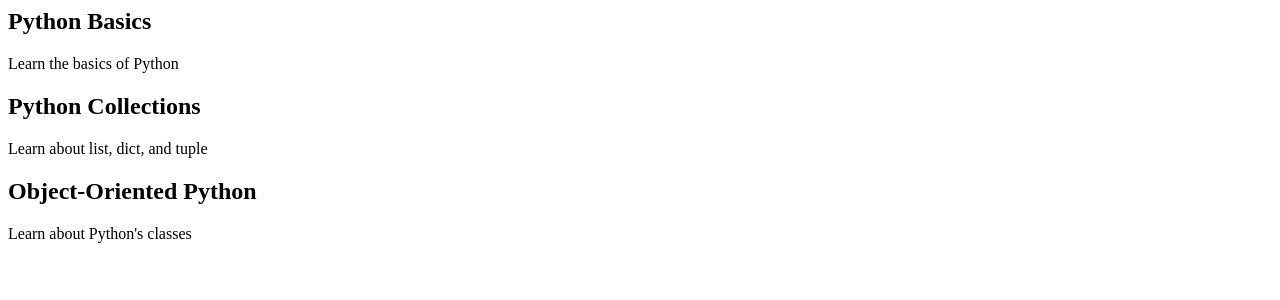
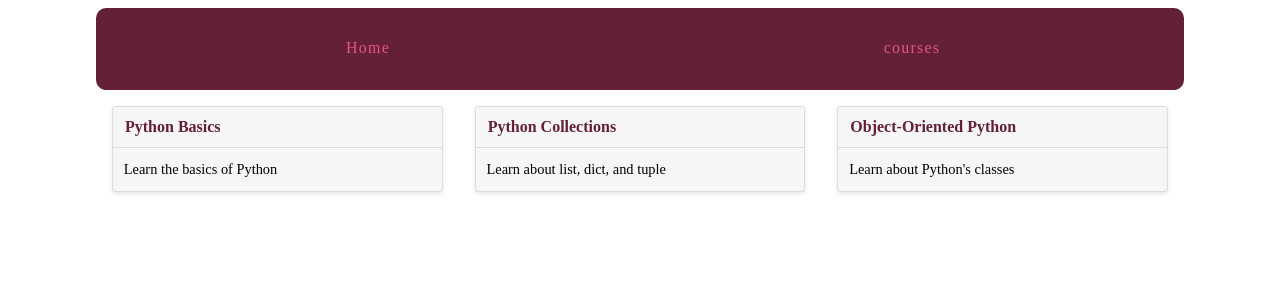
Before and after one commit to Brucehaha/learning_site, a Django app: template courses/templates/courses/course_list.html in a window 1280 px wide. Shown: the top 300 px of the page. Run offline with Django 3.2, Linux system fonts and the light colour scheme; the template is opened without the code that fills it: values that come from a table or form of the project are taken from there, others are empty; data comes from the database, SQL or seed files in the repository.

Commit message:
url tags

```diff
--- a/courses/templates/courses/course_detail.html
+++ b/courses/templates/courses/course_detail.html
@@ -8,7 +8,9 @@
 
 	<section>
 		{% for step in course.step_set.all %}
-			<h3>{{ step.title }}</h3>
+			<h3>
+                <a href="{% url 'courses:step' course_pk=step.course.pk step_pk=step.pk %}">{{ step.title }}</a>
+            </h3>
 		{{ step.description }}
 
 		{% endfor %}
--- a/courses/templates/courses/course_list.html
+++ b/courses/templates/courses/course_list.html
@@ -1,4 +1,18 @@
-{% for course in courses %}
-<h2>{{ course.title }}</h2>
-{{ course.description }}
-{% endfor %}
+{% extends "layout.html" %}
+
+{% block title %}Available Courses{% endblock %}
+{% block content %}
+    <div class="cards">
+        {% for course in courses %}
+            <div class="card">
+             <header><a href="{% url 'courses:detail' pk=course.pk %}">{{ course.title }}</a> </header>
+                <div class="card-copy">
+                    {{ course.description }}
+                </div>
+
+            </div>
+        {% endfor %}
+
+    </div>
+
+{% endblock %}
--- a/courses/templates/courses/step_detail.html
+++ b/courses/templates/courses/step_detail.html
@@ -3,7 +3,9 @@
 {% block title %}{{	step.title	}} - {{	step.course.title	}}{% endblock %}
 {% block content %}
 <article>
-	<h2>{{ step.course.title }}</h2>
+	<h2>
+        <a href="{% url 'courses:detail' pk=step.course.pk %}"> {{ step.course.title }}</a>
+    </h2>
 	<h3>{{ step.title }}</h3>
 	{{ step.content|linebreaks }}
 
--- a/courses/urls.py
+++ b/courses/urls.py
@@ -3,8 +3,11 @@ from django.conf.urls import url
 from . import views
 
 urlpatterns = [
-	url(r'^$', views.course_list),
-	url(r'(?P<course_pk>\d+)/(?P<step_pk>\d+)/$', views.step_detail),
-	url(r'(?P<pk>\d+)/$', views.course_detail),
+	url(r'^$', views.course_list, name=
+		'list'),
+	url(r'(?P<course_pk>\d+)/(?P<step_pk>\d+)/$', views.step_detail,
+		name='step'),
+	url(r'(?P<pk>\d+)/$', views.course_detail,
+		name="detail"),
 
 ]
--- a/learning_site/settings.py
+++ b/learning_site/settings.py
@@ -119,3 +119,6 @@ USE_TZ = True
 # https://docs.djangoproject.com/en/1.11/howto/static-files/
 
 STATIC_URL = '/static/'
+STATICFILES_DIRS= (
+    os.path.join(BASE_DIR, 'assets'),
+)
--- a/learning_site/urls.py
+++ b/learning_site/urls.py
@@ -19,9 +19,9 @@ from django.contrib.staticfiles.urls import staticfiles_urlpatterns
 
 from . import views
 urlpatterns = [
-	url(r'^course/', include('courses.urls')),
+	url(r'^courses/', include('courses.urls', namespace="courses")),
     url(r'^admin/', admin.site.urls),
-	url(r'^$', views.hello_world),
+	url(r'^$', views.hello_world, name='home'),
 
 ]
 
--- a/learning_site/views.py
+++ b/learning_site/views.py
@@ -1,5 +1,5 @@
-from django.http import HttpResponse
+from django.shortcuts import render
 
 
 def hello_world(request):
-	return HttpResponse("<h1>Hello World!</h1>")
+    return render(request, 'home.html')
--- a/templates/layout.html
+++ b/templates/layout.html
@@ -6,5 +6,16 @@
         <title>{% block title %}{% endblock %}</title>
         <link rel="stylesheet" href="{% static 'css/layout.css' %}">
     </head>
-    <body>{% block content %}{% endblock %}</body>
+    <body>
+
+    <div class="site-container">
+        <nav>
+            <a href="{% url 'home' %}">Home</a>
+            <a href="{% url 'courses:list' %}">courses</a>
+
+        </nav>
+        {% block content %}{% endblock %}
+
+    </div>
+    </body>
 </html>
```
